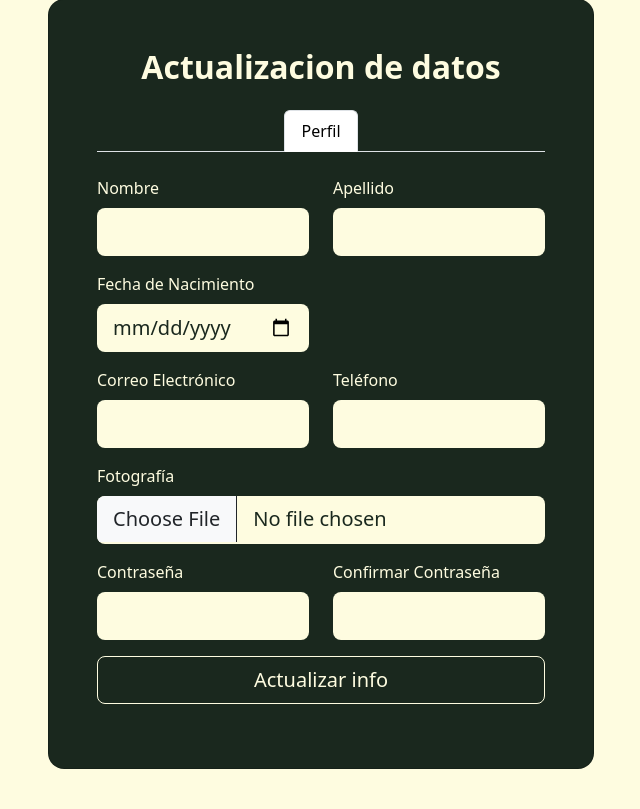
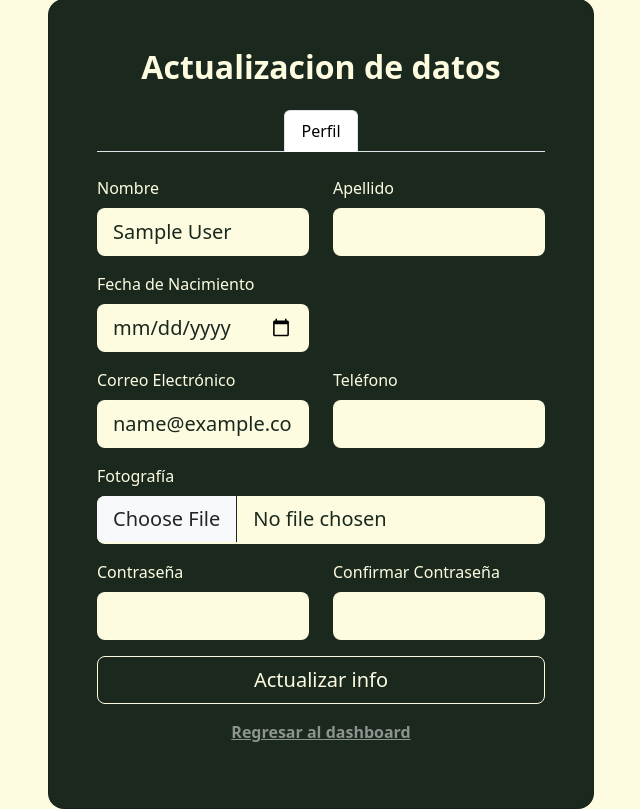
Before and after one commit to OsvaldoZunniga/projects_web1, a PHP site: page /projects_web1/pages/profile_settings.php in a window 1280 px wide. Shown: the part 149-958 px from the top of the page, without its empty margins (319-959 px from the left). Before the commit the page ends 918 px from the top, so only its background shows below. Run offline with PHP 8.4, Linux system fonts and the light colour scheme; the visitor is signed in with stand-in values (Sample User, id 1).

Commit message:
showing userdata in profile data

```diff
--- a/pages/profile_settings.php
+++ b/pages/profile_settings.php
@@ -41,6 +41,21 @@ require_once '../database/connection.php';
         </div>
     <?php endif; ?>
 
+    <?php
+
+        // llenar el formulario con los datos actuales del usuario
+        session_start();
+        $conn = getConnection_BD();
+        $user_id = $_SESSION['idUsuario'];
+        $query = "SELECT nombre, apellido, nacimiento, correo, telefono FROM usuarios WHERE idUsuario = ?";
+        $stmt = $conn->prepare($query);
+        $stmt->bind_param("i", $user_id);
+        $stmt->execute();
+        $result = $stmt->get_result();
+        $user = $result->fetch_assoc();
+
+
+    ?>
 
     <section class="vh-100">
         <div class="container py-5 h-100">
@@ -64,29 +79,29 @@ require_once '../database/connection.php';
                             <div class="row">
                                 <div class="col-md-6 mb-3">
                                 <label class="form-label">Nombre</label>
-                                <input type="text" name="nombre" class="form-control form-control-lg" required>
+                                <input type="text" name="nombre" class="form-control form-control-lg" required value='<?php echo $user['nombre']; ?>'>
                                 </div>
                                 <div class="col-md-6 mb-3">
                                 <label class="form-label">Apellido</label>
-                                <input type="text" name="apellido" class="form-control form-control-lg" required>
+                                <input type="text" name="apellido" class="form-control form-control-lg" required value='<?php echo $user['apellido']; ?>'>
                                 </div>
                             </div>
 
                             <div class="row">
                                 <div class="col-md-6 mb-3">
                                 <label class="form-label">Fecha de Nacimiento</label>
-                                <input type="date" name="nacimiento" class="form-control form-control-lg" required>
+                                <input type="date" name="nacimiento" class="form-control form-control-lg" required value='<?php echo $user['nacimiento']; ?>'>
                                 </div>
                             </div>
 
                             <div class="row">
                                 <div class="col-md-6 mb-3">
                                 <label class="form-label">Correo Electrónico</label>
-                                <input type="email" name="correo" class="form-control form-control-lg" required>
+                                <input type="email" name="correo" class="form-control form-control-lg" required value='<?php echo $user['correo']; ?>'>
                                 </div>
                                 <div class="col-md-6 mb-3">
                                 <label class="form-label">Teléfono</label>
-                                <input type="text" name="telefono" class="form-control form-control-lg" required>
+                                <input type="text" name="telefono" class="form-control form-control-lg" required value='<?php echo $user['telefono']; ?>'>
                                 </div>
                             </div>
 
@@ -110,6 +125,9 @@ require_once '../database/connection.php';
                                 <button type="submit" class="btn btn-outline-light btn-lg">Actualizar info</button>
                             </div>
                             </form>
+                            <p class="text-center mt-3">
+                                <a href="/pages/dashboard.php" class="text-white-50 fw-bold">Regresar al dashboard</a>
+                            </p>
                         </div>
 
                     </div>
```
